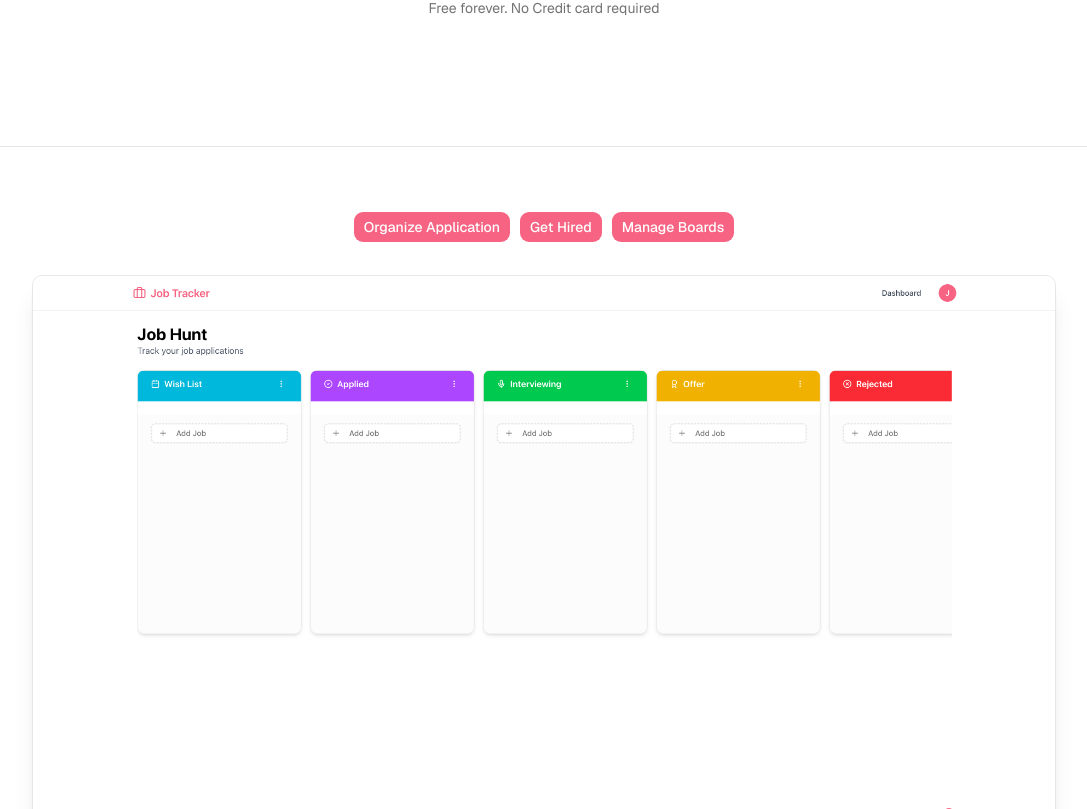
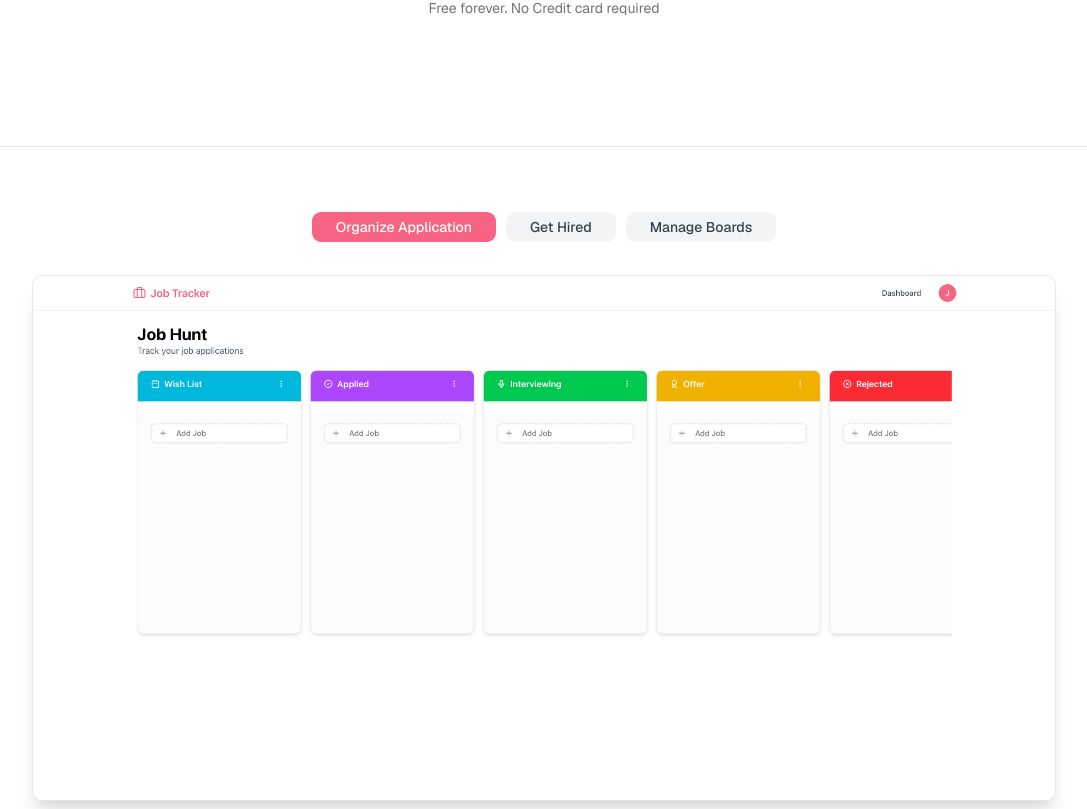
Before and after one commit to arbabnadeem/job-application-tracker, a Next.js app: page / in a window 1280 px wide. Shown: the part 471-1280 px from the top of the page, without its empty margins (96-1183 px from the left). Built offline with nearby package versions, Linux system fonts and the light colour scheme.

Commit message:
feat: implement ImageTabs component for enhanced job application tracking

```diff
--- a/app/page.tsx
+++ b/app/page.tsx
@@ -1,6 +1,6 @@
+import ImageTabs from "@/components/ImageTabs";
 import { Button } from "@/components/ui/button";
 import { ArrowRight } from "lucide-react";
-import Image from "next/image";
 import Link from "next/link";
 
 export default function Home() {
@@ -29,42 +29,9 @@
           </div>
         </section>
 
-        {/* Hero Image Section with Tabs */}
-        <section className="border-t bg-white py-16">
-          <div className="container mX-auto px-4">
-            <div className="mx-auto max-w-6xl">
-              {/* Tabs */}
-              <div className="flex justify-center gap-2 mb-8">
-                <Button>Organize Application</Button>
-                <Button>Get Hired</Button>
-                <Button>Manage Boards</Button>
-              </div>
+        {/* Hero Image section with tabs*/}
 
-              <div className="relative mx-auto max-w-5xl overflow-hidden rounded-lg border border-gray-200 shadow-xl">
-                <Image
-                  src={"/hero-images/hero1.png"}
-                  alt="organize application"
-                  width={1200}
-                  height={800}
-                />
-
-                <Image
-                  src={"/hero-images/hero2.png"}
-                  alt="organize application"
-                  width={1200}
-                  height={800}
-                />
-
-                <Image
-                  src={"/hero-images/hero3.png"}
-                  alt="organize application"
-                  width={1200}
-                  height={800}
-                />
-              </div>
-            </div>
-          </div>
-        </section>
+        <ImageTabs />
       </main>
     </div>
   );
--- /dev/null
+++ b/components/ImageTabs.tsx
@@ -0,0 +1,71 @@
+"use client";
+
+import React, { useState } from "react";
+import { Button } from "./ui/button";
+import Image from "next/image";
+
+const ImageTabs = () => {
+  const [activeTab, setActiveTab] = useState("organize"); // organize, hired, boards
+  return (
+    <section className="border-t bg-white py-16">
+      <div className="container mx-auto px-4">
+        <div className="mx-auto max-w-6xl">
+          {/* Tabs */}
+          <div className="flex justify-center gap-2 mb-8">
+            <Button
+              onClick={() => setActiveTab("organize")}
+              className={`rounded-lg px-6 py-3 text-sm font-medium transition-colors cursor-pointer
+                  ${activeTab === "organize" ? "bg-primary text-white" : "bg-gray-100 text-gray-700 hover:bg-gray-200"}`}
+            >
+              Organize Application
+            </Button>
+            <Button
+              onClick={() => setActiveTab("hired")}
+              className={`rounded-lg px-6 py-3 text-sm font-medium transition-colors cursor-pointer
+                  ${activeTab === "hired" ? "bg-primary text-white" : "bg-gray-100 text-gray-700 hover:bg-gray-200"}`}
+            >
+              Get Hired
+            </Button>
+            <Button
+              onClick={() => setActiveTab("boards")}
+              className={`rounded-lg px-6 py-3 text-sm font-medium transition-colors cursor-pointer
+                  ${activeTab === "boards" ? "bg-primary text-white" : "bg-gray-100 text-gray-700 hover:bg-gray-200"}`}
+            >
+              Manage Boards
+            </Button>
+          </div>
+
+          <div className="relative mx-auto max-w-5xl overflow-hidden rounded-lg border border-gray-200 shadow-xl">
+            {activeTab === "organize" && (
+              <Image
+                src={"/hero-images/hero1.png"}
+                alt="organize application"
+                width={1200}
+                height={800}
+              />
+            )}
+            {activeTab === "hired" && (
+              <Image
+                src={"/hero-images/hero2.png"}
+                alt="organize application"
+                width={1200}
+                height={800}
+              />
+            )}
+
+            {activeTab === "boards" && (
+              <Image
+                src={"/hero-images/hero3.png"}
+                alt="organize application"
+                width={1200}
+                height={800}
+              />
+            )}
+          </div>
+        </div>
+      </div>
+    </section>
+  );
+};
+
+export default ImageTabs;
```
